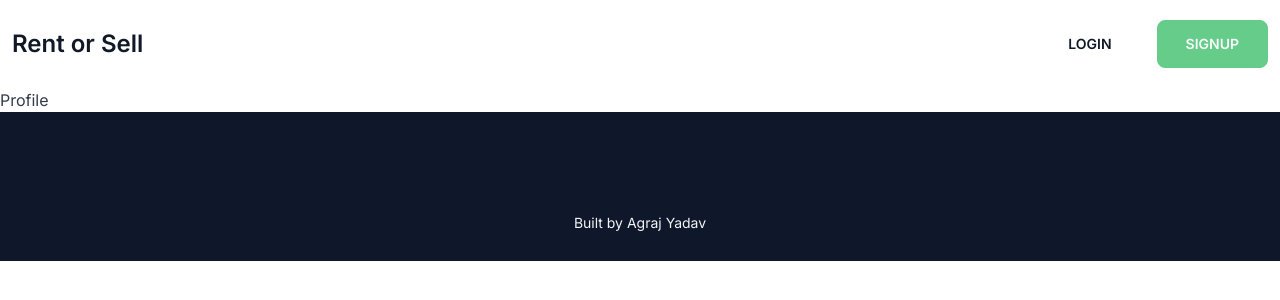
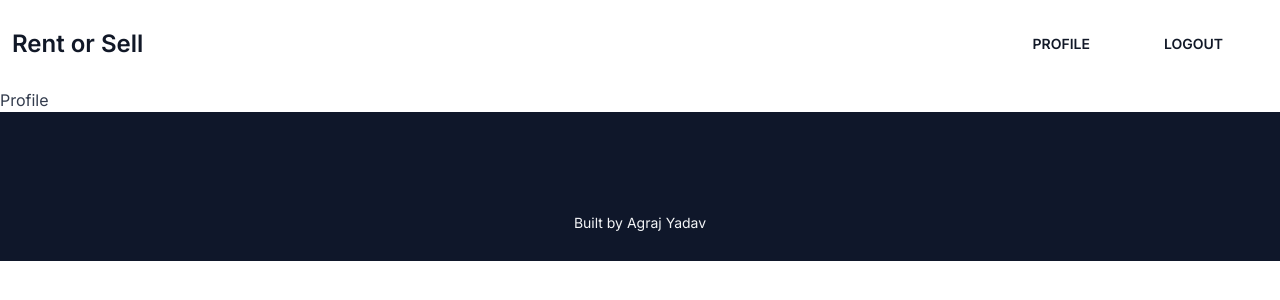
Before and after one commit to agrajy10/rent-or-sell, a React (Vite) app: page /profile in a window 1280 px wide. Shown: the top 300 px of the page. Built offline with nearby package versions, Linux system fonts and the light colour scheme; no server answers; sample sign-in values are in the browser's storage; some icons are missing.

Commit message:
navbar for logged in/out user

```diff
--- a/src/components/Header.jsx
+++ b/src/components/Header.jsx
@@ -1,4 +1,5 @@
 import { Link, useLocation } from 'react-router-dom';
+import Navbar from './Navbar';
 
 function Header() {
   const location = useLocation();
@@ -12,18 +13,7 @@ function Header() {
           }`}>
           <Link to="/">Rent or Sell</Link>
         </h1>
-        {
-          <Link
-            to="/login"
-            className={`btn btn-link mr-4 ml-auto px-7 hover:no-underline hover:opacity-60 ${
-              location.pathname === '/' ? 'text-white' : 'text-gray-900'
-            }`}>
-            Login
-          </Link>
-        }
-        <Link to="/signup" className="btn btn-primary px-7">
-          Signup
-        </Link>
+        <Navbar />
       </div>
     </header>
   );
--- /dev/null
+++ b/src/components/Navbar.jsx
@@ -0,0 +1,64 @@
+import { Link, useLocation, useNavigate } from 'react-router-dom';
+import useAuthStatus from '../hooks/useAuthStatus';
+import { auth } from '../firebase.config';
+
+function Navbar() {
+  const location = useLocation();
+  const navigate = useNavigate();
+  const { loggedIn } = useAuthStatus();
+
+  const logOut = async () => {
+    await auth.signOut();
+    navigate('/login');
+  };
+
+  return (
+    <nav className="ml-auto">
+      <ul className="flex items-center justify-end">
+        {loggedIn && (
+          <>
+            <li>
+              <Link
+                to="/profile"
+                className={`btn btn-link mr-4 ml-auto px-7 hover:no-underline hover:opacity-60 ${
+                  location.pathname === '/' ? 'text-white' : 'text-gray-900'
+                }`}>
+                Profile
+              </Link>
+            </li>
+            <li>
+              <button
+                onClick={logOut}
+                type="button"
+                className={`btn btn-link mr-4 ml-auto px-7 hover:no-underline hover:opacity-60 ${
+                  location.pathname === '/' ? 'text-white' : 'text-gray-900'
+                }`}>
+                Logout
+              </button>
+            </li>
+          </>
+        )}
+        {!loggedIn && (
+          <>
+            <li>
+              <Link
+                to="/login"
+                className={`btn btn-link mr-4 ml-auto px-7 hover:no-underline hover:opacity-60 ${
+                  location.pathname === '/' ? 'text-white' : 'text-gray-900'
+                }`}>
+                Login
+              </Link>
+            </li>
+            <li>
+              <Link to="/signup" className="btn btn-primary px-7">
+                Signup
+              </Link>
+            </li>
+          </>
+        )}
+      </ul>
+    </nav>
+  );
+}
+
+export default Navbar;
--- a/src/hooks/useAuthStatus.js
+++ b/src/hooks/useAuthStatus.js
@@ -11,6 +11,8 @@ const useAuthStatus = () => {
       onAuthStateChanged(auth, (user) => {
         if (user) {
           setLoggedIn(true);
+        } else {
+          setLoggedIn(false);
         }
         setCheckingStatus(false);
       });
```
